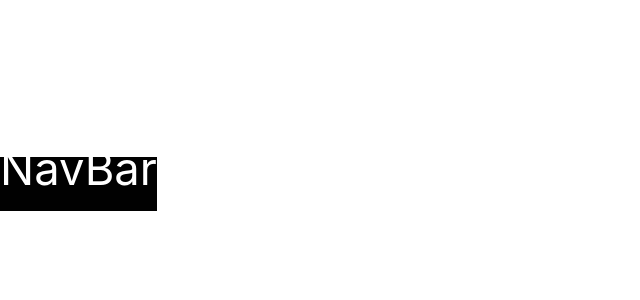
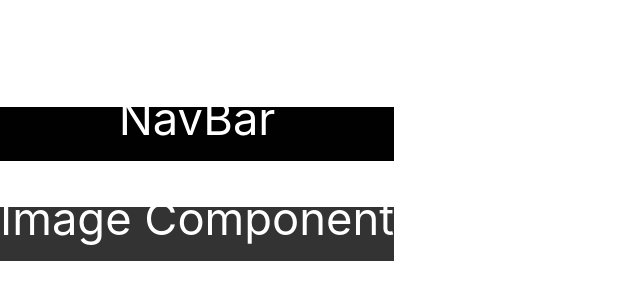
Before and after one commit to rodrigotonso/Imigx-Project, a React (Vite) app: page / in a window 1280 px wide. Shown: the part 216-516 px from the top of the page, without its empty margins (0-640 px from the left). Built offline with nearby package versions, Linux system fonts and the light colour scheme.

Commit message:
Second component

```diff
--- a/src/App.tsx
+++ b/src/App.tsx
@@ -3,7 +3,7 @@ import Layout from "src/layouts/Layout"
 function App() {
   return (
     <>
-    <Layout></Layout>
+    <Layout><p>Image Component</p></Layout>
     </>
   )
 }
--- /dev/null
+++ b/src/components/body/Body.tsx
@@ -0,0 +1,10 @@
+import propsWithChildren from "src/interfaces/react";
+import { useBodyStyles } from "./styles";
+
+const Body = ({children}: propsWithChildren) => {
+    const s = useBodyStyles();
+
+    return <div className={s.body}>{children}</div>;
+};
+
+export default Body;
--- /dev/null
+++ b/src/components/body/index.tsx
@@ -0,0 +1,3 @@
+import Body from "./Body";
+
+export default Body
--- /dev/null
+++ b/src/components/body/styles.tsx
@@ -0,0 +1,15 @@
+import { createStyles, makeStyles } from "@mui/styles";
+import { Theme } from "@mui/system";
+
+export const useBodyStyles = makeStyles((theme: Theme) =>
+    createStyles({
+        body: {
+            backgroundColor: "#333",
+            backdropFilter: "blur(3px)",
+            color: "#FFF",
+            height: "54px",
+            textAlign: "center",
+            fontSize: "34pt",
+        },
+    })
+);
--- /dev/null
+++ b/src/interfaces/react.ts
@@ -0,0 +1,3 @@
+export default interface propsWithChildren {
+    children: React.ReactNode;
+}
--- a/src/layouts/Layout.tsx
+++ b/src/layouts/Layout.tsx
@@ -1,10 +1,13 @@
 import NavBar from "src/components/navbar";
+import Body from "src/components/body";
+import propsWithChildren from "src/interfaces/react";
 
-const Layout = () => {
-  return (
-    <div>
-      <NavBar></NavBar>
-    </div>
-  );
+const Layout = ({ children }: propsWithChildren) => {
+    return (
+        <div>
+            <NavBar />
+            <Body>{children}</Body>
+        </div>
+    );
 };
 export default Layout;
```
Also changed, not shown: src/api/index.ts (added), src/api/index.tsx (deleted), src/interfaces/index.ts (added), src/interfaces/index.tsx (deleted), 1 other file (tests, documents, lock files or other folders).
